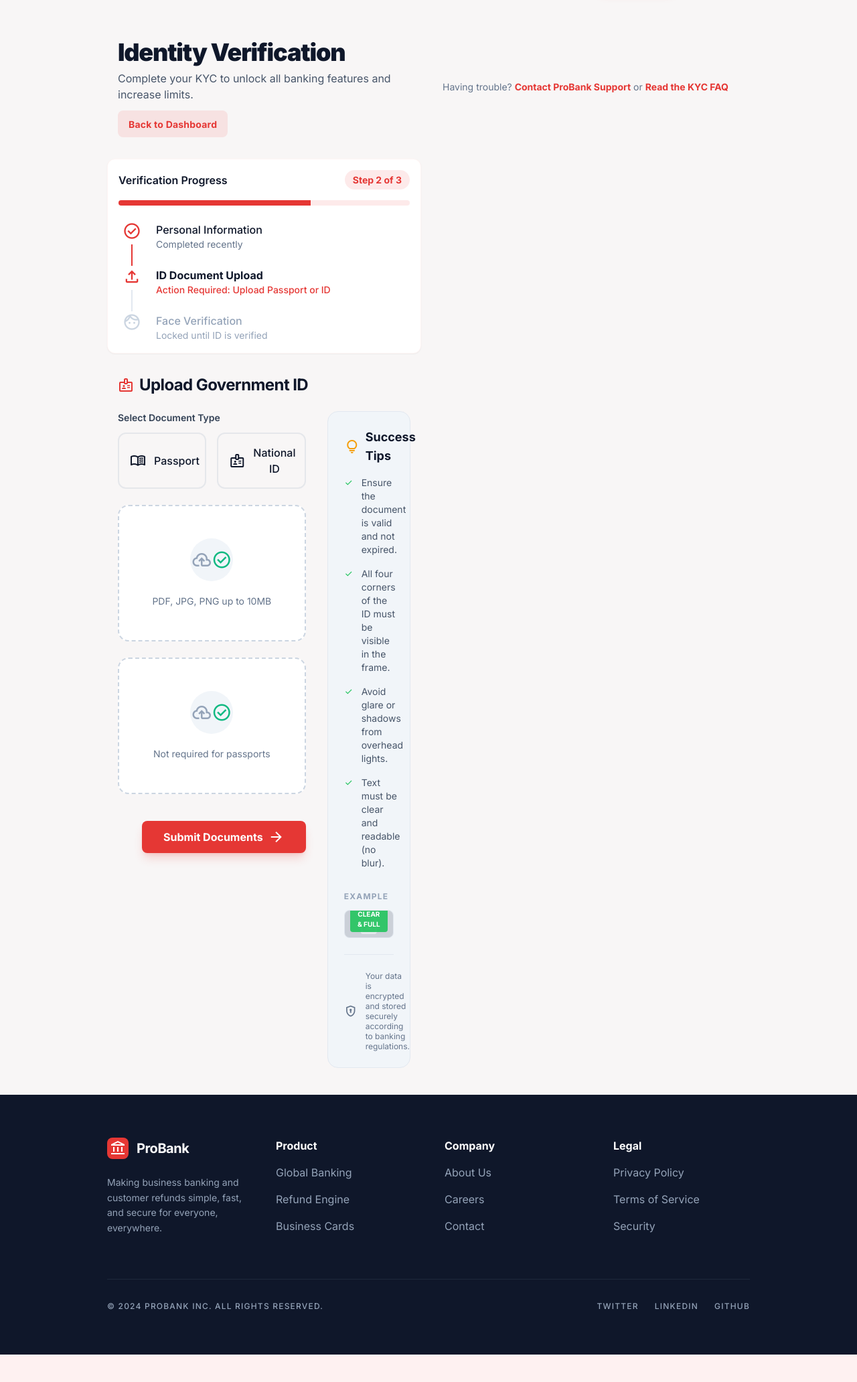
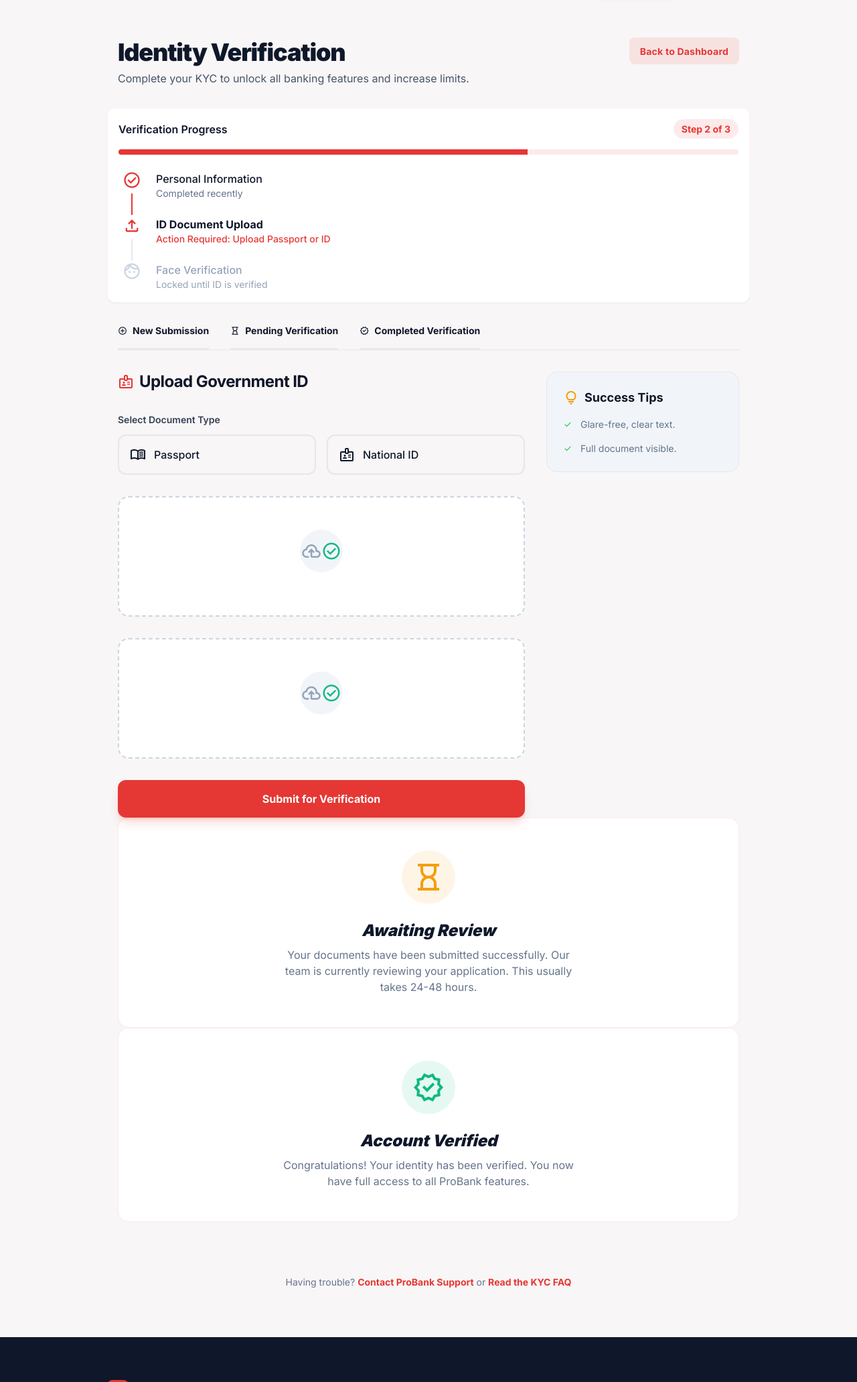
Before and after one commit to ddanieltover-arch/pro-Bank, a Django app: page /accounts/kyc/ in a window 1280 px wide. Shown: the part 73-2137 px from the top of the page at 67% size. Before the commit the page ends 2096 px from the top, so only its background shows below. Run offline with Django 5.2, Linux system fonts and the light colour scheme; the visitor is signed in with stand-in values (Sample User, id 1); some libraries are stand-ins or nearby versions.

Commit message:
Implement dashboard refinements: download statement button and sub-tabs for tracking requests

```diff
--- a/accounts/templates/accounts/kyc.html
+++ b/accounts/templates/accounts/kyc.html
@@ -62,18 +62,40 @@
             </div>
         </div>
 
-        <!-- Main Content: ID Upload -->
-        <div class="mt-8 px-4" x-data="{ idType: 'national_id', frontName: '', backName: '' }">
-            <h2 class="text-slate-900 dark:text-white text-2xl font-bold leading-tight tracking-tight mb-6 flex items-center gap-2">
+        <!-- Main Content Area with Tabs -->
+        <div class="mt-8 px-4" x-data="{ activeTab: '{% if user.profile.kyc_status == 'unverified' %}new{% elif user.profile.kyc_status == 'pending' %}pending{% else %}completed{% endif %}' }">
+            <div class="flex items-center gap-8 border-b border-primary/10 mb-8 overflow-x-auto whitespace-nowrap scrollbar-hide">
+                <button @click="activeTab = 'new'"
+                        x-show="'{{ user.profile.kyc_status }}' === 'unverified'"
+                        :class="activeTab === 'new' ? 'border-primary text-primary' : 'border-transparent text-slate-500'"
+                        class="pb-4 text-sm font-bold border-b-2 hover:text-primary transition-all flex items-center gap-2">
+                    <span class="material-symbols-outlined text-sm">add_circle</span> New Submission
+                </button>
+                <button @click="activeTab = 'pending'"
+                        x-show="'{{ user.profile.kyc_status }}' === 'pending'"
+                        :class="activeTab === 'pending' ? 'border-primary text-primary' : 'border-transparent text-slate-500'"
+                        class="pb-4 text-sm font-bold border-b-2 hover:text-primary transition-all flex items-center gap-2">
+                    <span class="material-symbols-outlined text-sm">hourglass_empty</span> Pending Verification
+                </button>
+                <button @click="activeTab = 'completed'"
+                        x-show="'{{ user.profile.kyc_status }}' === 'verified'"
+                        :class="activeTab === 'completed' ? 'border-primary text-primary' : 'border-transparent text-slate-500'"
+                        class="pb-4 text-sm font-bold border-b-2 hover:text-primary transition-all flex items-center gap-2">
+                    <span class="material-symbols-outlined text-sm">verified</span> Completed Verification
+                </button>
+            </div>
+
+            <!-- New Submission Tab content -->
+            <div x-show="activeTab === 'new'" x-transition class="grid grid-cols-1 lg:grid-cols-3 gap-8">
+                <div class="lg:col-span-2 space-y-8" x-data="{ idType: 'national_id', frontName: '', backName: '' }">
+                    <h2 class="text-slate-900 dark:text-white text-2xl font-bold leading-tight tracking-tight flex items-center gap-2">
                         <span class="material-symbols-outlined text-primary">badge</span>
                         Upload Government ID
                     </h2>
-            <form method="POST" enctype="multipart/form-data" class="grid grid-cols-1 lg:grid-cols-3 gap-8">
+                    <form method="POST" enctype="multipart/form-data" class="space-y-8">
                         {% csrf_token %}
                         <input type="hidden" name="id_type" :value="idType">
 
-                <!-- Upload Zones -->
-                <div class="lg:col-span-2 space-y-6">
                         <div class="flex flex-col gap-3">
                             <label class="text-sm font-semibold text-slate-700 dark:text-slate-300">Select Document Type</label>
                             <div class="grid grid-cols-2 gap-4">
@@ -88,7 +110,6 @@
                             </div>
                         </div>
 
-                    <!-- Front Upload -->
                         <div @click="$refs.frontInput.click()" class="border-2 border-dashed border-slate-300 dark:border-slate-700 rounded-2xl p-12 flex flex-col items-center justify-center bg-white dark:bg-slate-900/20 hover:border-primary transition-colors cursor-pointer group relative">
                             <input type="file" name="id_front" x-ref="frontInput" class="hidden" accept="image/*" @change="frontName = $event.target.files[0].name" required>
                             <div class="size-16 rounded-full bg-slate-100 dark:bg-slate-800 flex items-center justify-center text-slate-400 group-hover:bg-primary/10 group-hover:text-primary transition-all mb-4">
@@ -96,10 +117,8 @@
                                 <span class="material-symbols-outlined text-3xl text-emerald-500" x-show="frontName">check_circle</span>
                             </div>
                             <p class="text-lg font-bold text-slate-900 dark:text-white" x-text="frontName ? frontName : 'Click to upload Front ID'"></p>
-                        <p class="text-sm text-slate-500 dark:text-slate-400 mt-1">PDF, JPG, PNG up to 10MB</p>
                         </div>
 
-                    <!-- Back Upload (Conditional) -->
                         <div x-show="idType !== 'passport'" @click="$refs.backInput.click()" class="border-2 border-dashed border-slate-300 dark:border-slate-700 rounded-2xl p-12 flex flex-col items-center justify-center bg-white dark:bg-slate-900/20 hover:border-primary transition-colors cursor-pointer group relative">
                             <input type="file" name="id_back" x-ref="backInput" class="hidden" accept="image/*" @change="backName = $event.target.files[0].name">
                             <div class="size-16 rounded-full bg-slate-100 dark:bg-slate-800 flex items-center justify-center text-slate-400 group-hover:bg-primary/10 group-hover:text-primary transition-all mb-4">
@@ -107,60 +126,41 @@
                                 <span class="material-symbols-outlined text-3xl text-emerald-500" x-show="backName">check_circle</span>
                             </div>
                             <p class="text-lg font-bold text-slate-900 dark:text-white" x-text="backName ? backName : 'Click to upload Back ID'"></p>
-                        <p class="text-sm text-slate-500 dark:text-slate-400 mt-1">Not required for passports</p>
                         </div>
 
-                    <div class="flex justify-end pt-4">
-                        <button type="submit" class="bg-primary text-white font-bold py-3 px-8 rounded-lg shadow-lg shadow-primary/20 hover:bg-primary/90 transition-all flex items-center gap-2">
-                            Submit Documents
-                            <span class="material-symbols-outlined">arrow_forward</span>
+                        <button type="submit" class="w-full bg-primary text-white font-bold py-4 rounded-xl shadow-lg shadow-primary/20 hover:bg-primary/90 transition-all flex items-center justify-center gap-2">
+                            Submit for Verification
                         </button>
+                    </form>
                 </div>
-                </div>
-                <!-- Guidance Section -->
+
                 <div class="lg:col-span-1">
                     <div class="bg-slate-100 dark:bg-slate-800/50 rounded-2xl p-6 border border-slate-200 dark:border-slate-700">
-                        <h3 class="text-slate-900 dark:text-white font-bold text-lg mb-4 flex items-center gap-2">
-                            <span class="material-symbols-outlined text-amber-500">lightbulb</span>
-                            Success Tips
-                        </h3>
+                        <h3 class="text-slate-900 dark:text-white font-bold text-lg mb-4 flex items-center gap-2"><span class="material-symbols-outlined text-amber-500">lightbulb</span> Success Tips</h3>
                         <ul class="space-y-4">
-                            <li class="flex gap-3">
-                                <span class="material-symbols-outlined text-green-500 text-sm">check</span>
-                                <p class="text-sm text-slate-600 dark:text-slate-400">Ensure the document is valid and not expired.</p>
-                            </li>
-                            <li class="flex gap-3">
-                                <span class="material-symbols-outlined text-green-500 text-sm">check</span>
-                                <p class="text-sm text-slate-600 dark:text-slate-400">All four corners of the ID must be visible in the frame.</p>
-                            </li>
-                            <li class="flex gap-3">
-                                <span class="material-symbols-outlined text-green-500 text-sm">check</span>
-                                <p class="text-sm text-slate-600 dark:text-slate-400">Avoid glare or shadows from overhead lights.</p>
-                            </li>
-                            <li class="flex gap-3">
-                                <span class="material-symbols-outlined text-green-500 text-sm">check</span>
-                                <p class="text-sm text-slate-600 dark:text-slate-400">Text must be clear and readable (no blur).</p>
-                            </li>
+                            <li class="flex gap-3"><span class="material-symbols-outlined text-green-500 text-sm">check</span><p class="text-sm text-slate-500">Glare-free, clear text.</p></li>
+                            <li class="flex gap-3"><span class="material-symbols-outlined text-green-500 text-sm">check</span><p class="text-sm text-slate-500">Full document visible.</p></li>
                         </ul>
-                        <div class="mt-8 space-y-3">
-                            <p class="text-xs font-bold text-slate-400 uppercase tracking-widest">Example</p>
-                            <div class="relative aspect-video rounded-lg overflow-hidden border border-slate-200 dark:border-slate-700 bg-slate-200 dark:bg-slate-900">
-                                <div class="absolute inset-0 flex items-center justify-center bg-black/10">
-                                    <span class="material-symbols-outlined text-white/50 text-4xl">contact_page</span>
-                                </div>
-                                <div class="absolute bottom-2 left-2 right-2 bg-green-500/90 py-1 px-2 rounded text-[10px] text-white text-center font-bold">
-                                    CORRECT: CLEAR & FULL
                     </div>
                 </div>
             </div>
-                        <div class="mt-6 pt-6 border-t border-slate-200 dark:border-slate-700">
-                            <div class="flex items-center gap-3 text-slate-500 dark:text-slate-400">
-                                <span class="material-symbols-outlined text-xl">encrypted</span>
-                                <p class="text-xs leading-tight">Your data is encrypted and stored securely according to banking regulations.</p>
+
+            <!-- Pending Tab content -->
+            <div x-show="activeTab === 'pending'" x-transition class="bg-white dark:bg-slate-800 p-12 rounded-2xl border border-primary/10 flex flex-col items-center text-center">
+                <div class="size-20 rounded-full bg-amber-500/10 flex items-center justify-center text-amber-500 mb-6">
+                    <span class="material-symbols-outlined text-5xl">hourglass_empty</span>
                 </div>
+                <h3 class="text-2xl font-black mb-2 italic">Awaiting Review</h3>
+                <p class="text-slate-500 max-w-md">Your documents have been submitted successfully. Our team is currently reviewing your application. This usually takes 24-48 hours.</p>
             </div>
+
+            <!-- Completed Tab content -->
+            <div x-show="activeTab === 'completed'" x-transition class="bg-white dark:bg-slate-800 p-12 rounded-2xl border border-primary/10 flex flex-col items-center text-center">
+                <div class="size-20 rounded-full bg-emerald-500/10 flex items-center justify-center text-emerald-500 mb-6">
+                    <span class="material-symbols-outlined text-5xl">verified</span>
                 </div>
-                </div>
+                <h3 class="text-2xl font-black mb-2 italic">Account Verified</h3>
+                <p class="text-slate-500 max-w-md">Congratulations! Your identity has been verified. You now have full access to all ProBank features.</p>
             </div>
         </div>
         <!-- Support Footer -->
--- a/templates/base_dashboard.html
+++ b/templates/base_dashboard.html
@@ -97,6 +97,10 @@
                 <a class="flex items-center gap-3 px-3 py-2.5 rounded-lg {% if active_page == 'refunds' %}bg-primary/10 text-primary font-semibold{% else %}text-slate-600 dark:text-slate-400 hover:bg-slate-100 dark:hover:bg-primary/5 transition-colors{% endif %}"
                     href="{% url 'dashboard:refunds' %}">
                     <span class="material-symbols-outlined">assignment_return</span> Refunds
+                </a>
+                <a class="flex items-center gap-3 px-3 py-2.5 rounded-lg {% if active_page == 'kyc' %}bg-primary/10 text-primary font-semibold{% else %}text-slate-600 dark:text-slate-400 hover:bg-slate-100 dark:hover:bg-primary/5 transition-colors{% endif %}"
+                    href="{% url 'dashboard:kyc_upload' %}">
+                    <span class="material-symbols-outlined">verified_user</span> KYC Verification
                 </a>
 
                 <div class="pt-4 pb-2 px-3 text-[10px] font-black text-slate-400 uppercase tracking-widest">History</div>
```
Also changed, not shown: dashboard/templates/dashboard/accounts.html (+4 -3 lines), dashboard/templates/dashboard/cards.html (+22 -12 lines), dashboard/templates/dashboard/refunds.html (+26 -17 lines). Lines whose indentation alone changed are shown as unchanged.
